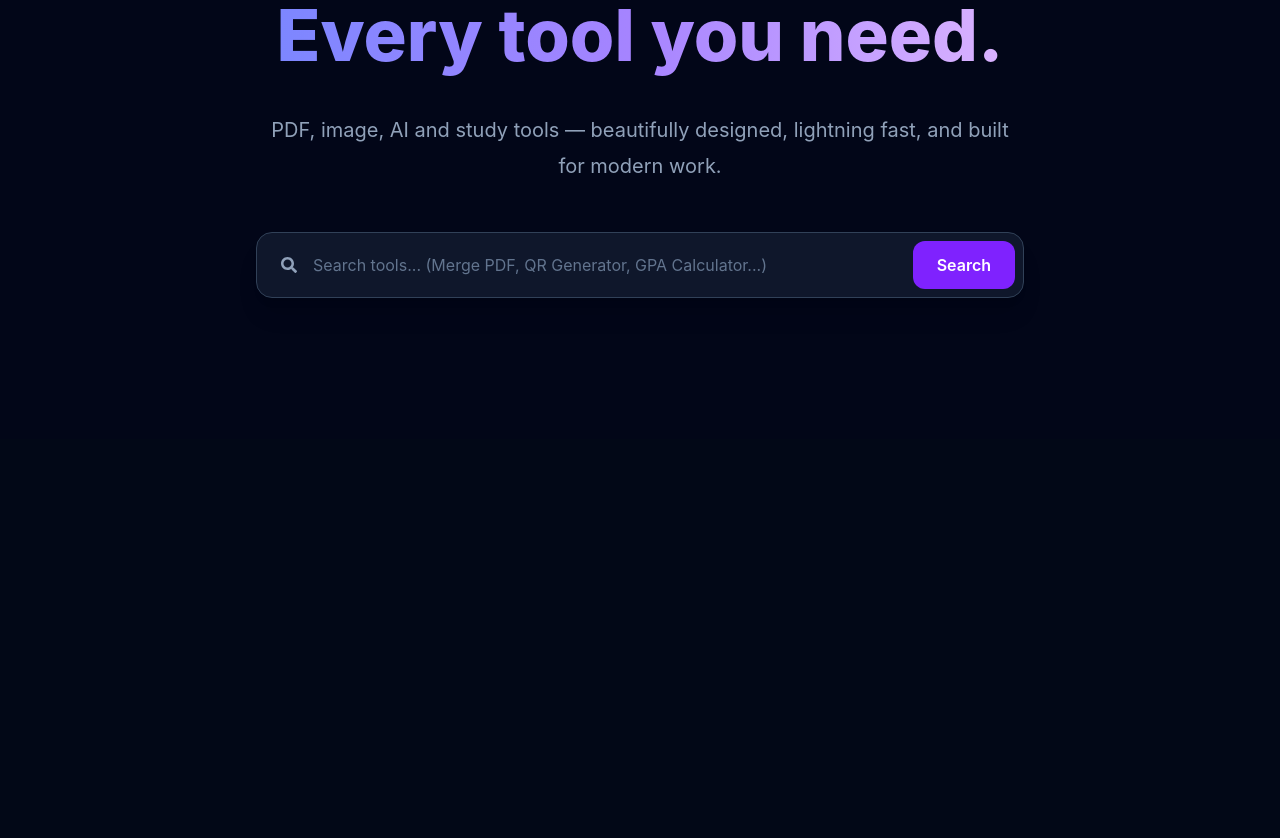
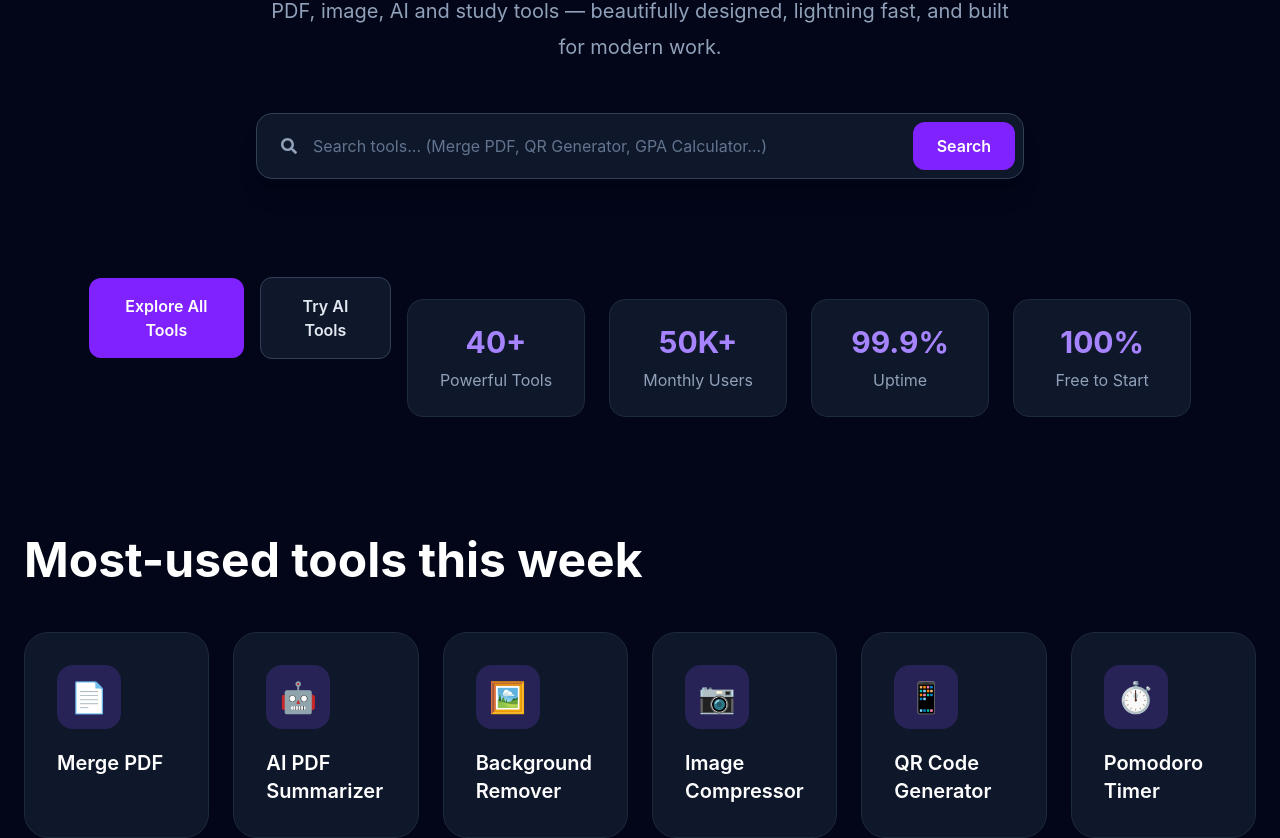
Before and after one commit to Dani-125/nexyra-tools, a React (Vite) app: page / in a window 1280 px wide. Shown: the part 361-1199 px from the top of the page. Before the commit the page ends 800 px from the top, so only its background shows below. Built offline with nearby package versions, Linux system fonts and the light colour scheme.

Commit message:
Add popular tools section with reusable tool cards

```diff
--- a/src/App.jsx
+++ b/src/App.jsx
@@ -1,3 +1,4 @@
+import PopularTools from "./components/tools/PopularTools";
 import Navbar from "./components/layout/Navbar";
 import Hero from "./components/hero/Hero";
 
@@ -6,6 +7,7 @@ function App() {
     <div className="min-h-screen bg-slate-950">
       <Navbar />
       <Hero />
+      <PopularTools />
     </div>
   );
 }
--- a/src/components/hero/Hero.jsx
+++ b/src/components/hero/Hero.jsx
@@ -1,3 +1,4 @@
+import Stats from "./Stats";
 import SearchBar from "./SearchBar";
 function Hero() {
   return (
@@ -26,6 +27,17 @@ function Hero() {
         lightning fast, and built for modern work.
       </p>
 <SearchBar />
+<div className="mt-10 flex flex-col items-center justify-center gap-4 sm:flex-row">
+
+  <button className="rounded-xl bg-violet-600 px-8 py-4 font-semibold text-white transition duration-300 hover:scale-105 hover:bg-violet-500">
+    Explore All Tools
+  </button>
+
+  <button className="rounded-xl border border-slate-700 bg-slate-900 px-8 py-4 font-semibold text-slate-200 transition duration-300 hover:border-violet-500 hover:text-white">
+    Try AI Tools
+  </button>
+<Stats />
+</div>
     </section>
   );
 }
--- a/src/components/hero/Stats.jsx
+++ b/src/components/hero/Stats.jsx
@@ -0,0 +1,41 @@
+function Stats() {
+  const stats = [
+    {
+      number: "40+",
+      label: "Powerful Tools",
+    },
+    {
+      number: "50K+",
+      label: "Monthly Users",
+    },
+    {
+      number: "99.9%",
+      label: "Uptime",
+    },
+    {
+      number: "100%",
+      label: "Free to Start",
+    },
+  ];
+
+  return (
+    <div className="mt-20 grid w-full max-w-5xl grid-cols-2 gap-6 md:grid-cols-4">
+      {stats.map((item) => (
+        <div
+          key={item.label}
+          className="rounded-2xl border border-slate-800 bg-slate-900 p-6 transition hover:border-violet-500"
+        >
+          <h2 className="text-3xl font-bold text-violet-400">
+            {item.number}
+          </h2>
+
+          <p className="mt-2 text-slate-400">
+            {item.label}
+          </p>
+        </div>
+      ))}
+    </div>
+  );
+}
+
+export default Stats;
--- /dev/null
+++ b/src/components/tools/PopularTools.jsx
@@ -0,0 +1,26 @@
+import ToolCard from "./ToolCard";
+import { popularTools } from "../../data/tools";
+
+function PopularTools() {
+  return (
+    <section className="mx-auto mt-28 max-w-7xl px-6">
+
+      <h2 className="mb-12 text-5xl font-bold text-white">
+        Most-used tools this week
+      </h2>
+
+      <div className="grid gap-6 md:grid-cols-3 lg:grid-cols-6">
+        {popularTools.map((tool) => (
+          <ToolCard
+            key={tool.id}
+            icon={tool.icon}
+            title={tool.title}
+          />
+        ))}
+      </div>
+
+    </section>
+  );
+}
+
+export default PopularTools;
--- /dev/null
+++ b/src/components/tools/ToolCard.jsx
@@ -0,0 +1,17 @@
+function ToolCard({ icon, title }) {
+  return (
+    <div className="group rounded-3xl border border-slate-800 bg-slate-900 p-8 transition-all duration-300 hover:-translate-y-2 hover:border-violet-500 hover:shadow-[0_0_40px_rgba(139,92,246,0.25)]">
+
+      <div className="mb-5 flex h-16 w-16 items-center justify-center rounded-2xl bg-violet-500/20 text-3xl">
+        {icon}
+      </div>
+
+      <h3 className="text-xl font-semibold text-white">
+        {title}
+      </h3>
+
+    </div>
+  );
+}
+
+export default ToolCard;
--- /dev/null
+++ b/src/data/tools.js
@@ -0,0 +1,32 @@
+export const popularTools = [
+  {
+    id: 1,
+    title: "Merge PDF",
+    icon: "📄",
+  },
+  {
+    id: 2,
+    title: "AI PDF Summarizer",
+    icon: "🤖",
+  },
+  {
+    id: 3,
+    title: "Background Remover",
+    icon: "🖼️",
+  },
+  {
+    id: 4,
+    title: "Image Compressor",
+    icon: "📷",
+  },
+  {
+    id: 5,
+    title: "QR Code Generator",
+    icon: "📱",
+  },
+  {
+    id: 6,
+    title: "Pomodoro Timer",
+    icon: "⏱️",
+  },
+];
```
Also changed, not shown: 1 other file (tests, documents, lock files or other folders).
